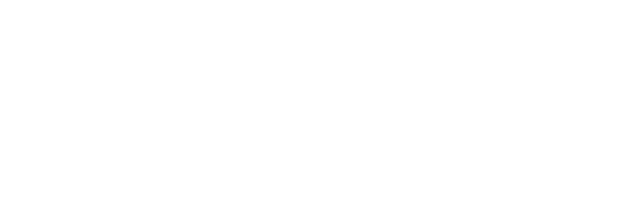
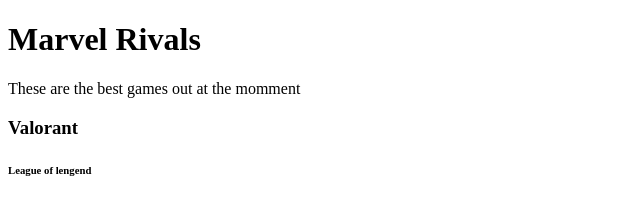
Before and after one commit to AnthonyXi/HTML-AND-CSS-PROJECTS, a plain HTML site: page Assignment.html in a window 1280 px wide. Shown: the whole page, without its empty margins (0-640 px from the left). Drawn offline with Linux system fonts and the light colour scheme.

Commit message:
Update Assignment.html

```diff
--- a/Assignment.html
+++ b/Assignment.html
@@ -1,9 +1,13 @@
 <!DOCTYPE html>
 <html lang="en">
 	<head>
-		<title>Write title here.</title>
+		<title>Top 5 video games</title>
 		<meta charset="utf-8">
 	</head>
 	<body>
+	<h1>Marvel Rivals</h1>
+	<p>These are the best games out at the momment</p>
+	<h3>Valorant</h3>
+	<h6>League of lengend</h6>
 	</body>
 </html>
```
